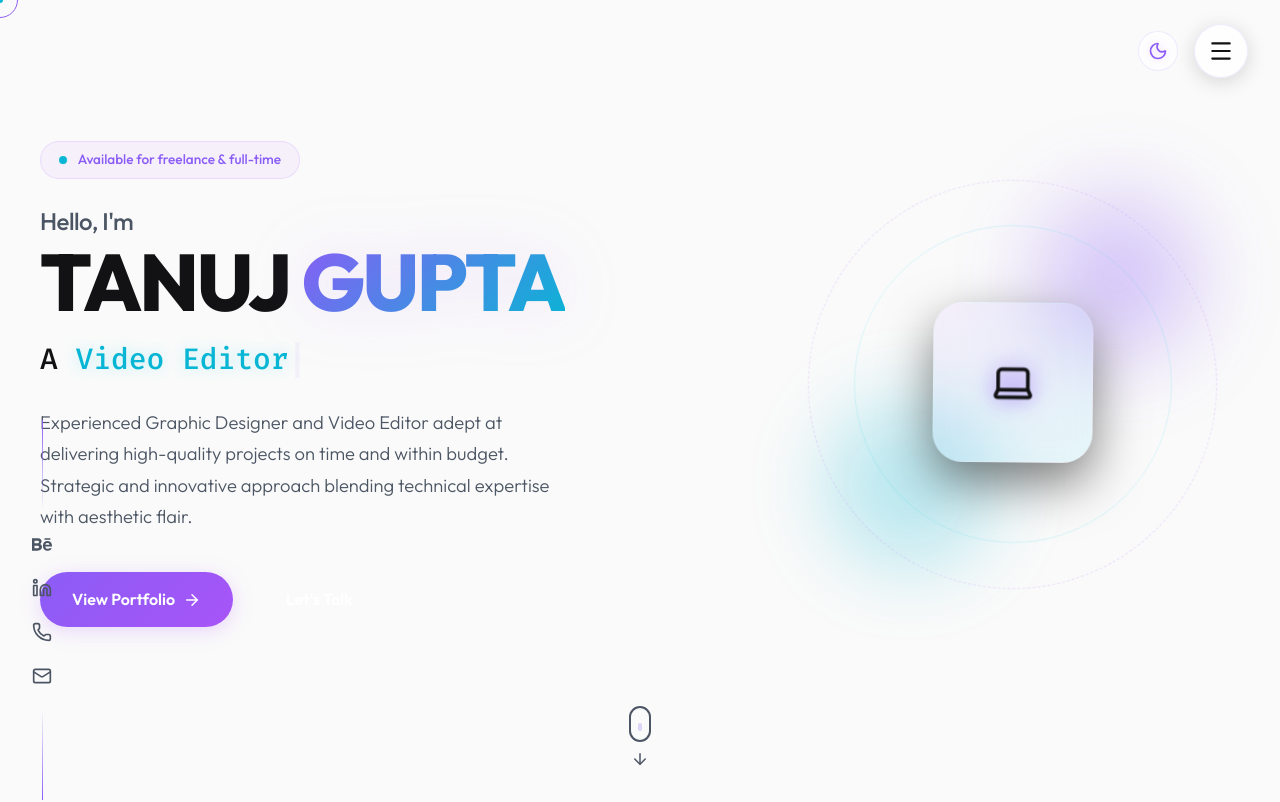
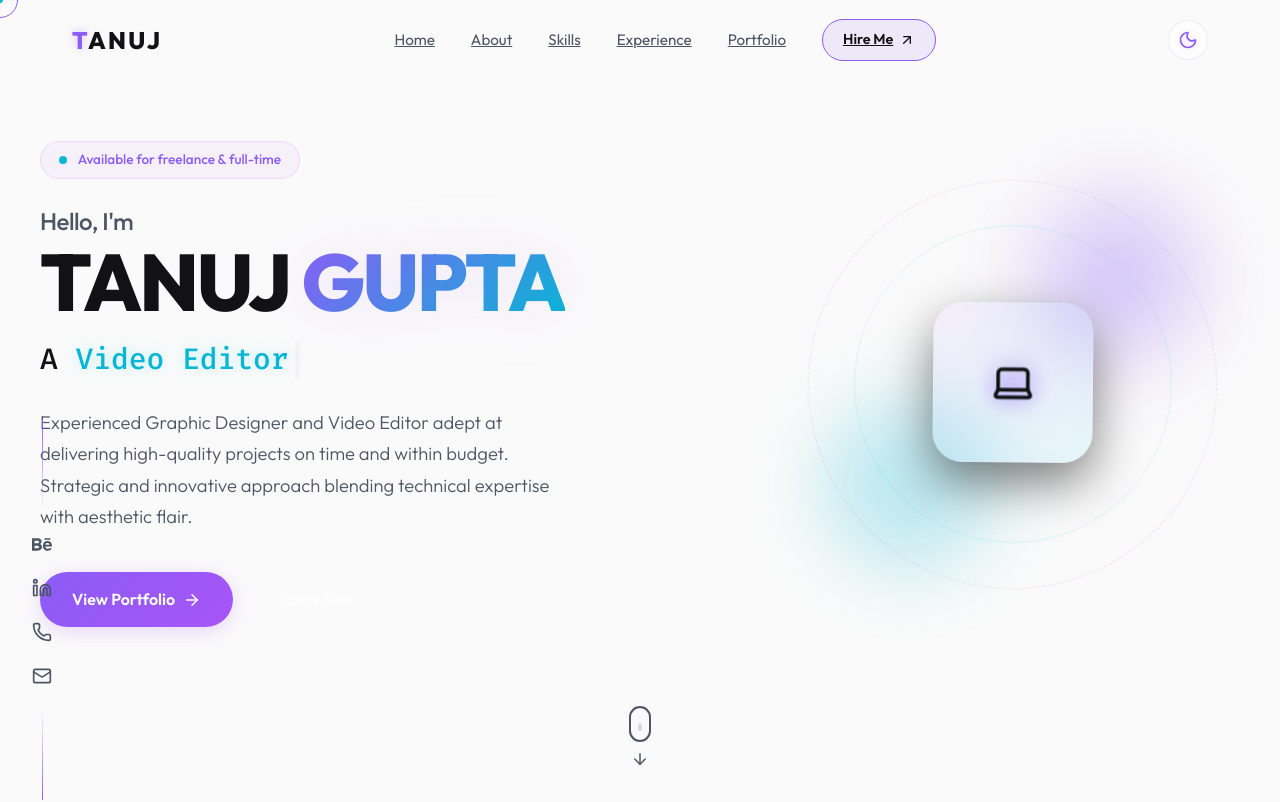
Before and after one commit to priyanshuverma2003/tanujguptaportfolio, a Next.js app: page / in a window 1280 px wide. Shown: the top 802 px of the page. Built offline with nearby package versions, Linux system fonts and the light colour scheme.

Commit message:
Restore previous Navbar layout

```diff
--- a/src/app/globals.css
+++ b/src/app/globals.css
@@ -16,6 +16,7 @@
   --transition-slow: 0.7s cubic-bezier(0.4, 0, 0.2, 1);
 
   --max-width: 1200px;
+  --nav-height: 80px;
 }
 
 :root.light {
@@ -49,7 +50,7 @@
 
 html {
   scroll-behavior: smooth;
-  scroll-padding-top: 0;
+  scroll-padding-top: var(--nav-height);
   background-color: var(--background);
 }
 
--- a/src/components/Navbar.css
+++ b/src/components/Navbar.css
@@ -1,201 +1,190 @@
-/* Floating Controls anchored top right */
-.floating-controls {
+.navbar {
   position: fixed;
-  top: 1.5rem;
-  right: 2rem;
-  z-index: 10001; /* Above everything including overlay */
+  top: 0;
+  left: 0;
+  width: 100%;
+  height: var(--nav-height);
+  z-index: 1000;
+  transition: all var(--transition-normal);
+  background: transparent;
   display: flex;
   align-items: center;
-  gap: 1rem;
 }
 
-.fab-menu-btn {
-  width: 54px;
-  height: 54px;
-  border-radius: 50%;
-  border: 1px solid var(--card-border);
+.navbar.scrolled {
   background: var(--card-bg);
   backdrop-filter: blur(12px);
   -webkit-backdrop-filter: blur(12px);
-  color: var(--foreground);
-  display: flex;
-  align-items: center;
-  justify-content: center;
-  cursor: pointer;
-  box-shadow: 0 4px 20px rgba(0, 0, 0, 0.15);
-  transition: all var(--transition-fast);
+  border-bottom: 1px solid var(--card-border);
+  height: 70px;
 }
 
-.fab-menu-btn:hover {
-  background: var(--primary);
-  color: #fff;
-  transform: scale(1.05);
-  box-shadow: 0 6px 25px rgba(192, 132, 252, 0.4);
+.navbar-container {
+  width: 100%;
+  max-width: var(--max-width);
+  margin: 0 auto;
+  padding: 0 2rem;
+  display: flex;
+  justify-content: space-between;
+  align-items: center;
 }
 
-/* Full-Screen Overlay Menu */
-.overlay-menu {
-  position: fixed;
-  top: 0;
-  left: 0;
-  width: 100vw;
-  height: 100vh;
-  z-index: 10000;
-  visibility: hidden;
-  opacity: 0;
-  transition: opacity var(--transition-normal), visibility var(--transition-normal);
-  display: flex;
-  align-items: center;
-  justify-content: center;
-}
-
-.overlay-menu.open {
-  visibility: visible;
-  opacity: 1;
-}
-
-.overlay-menu-bg {
-  position: absolute;
-  top: 0;
-  left: 0;
-  width: 100%;
-  height: 100%;
-  background: rgba(8, 7, 16, 0.95); /* Deep dark background */
-  backdrop-filter: blur(30px);
-  -webkit-backdrop-filter: blur(30px);
-}
-
-:root.light .overlay-menu-bg {
-  background: rgba(250, 250, 250, 0.95);
-}
-
-.overlay-content {
-  position: relative;
-  z-index: 1;
-  width: 100%;
-  max-width: var(--max-width);
-  padding: 0 2rem;
-  display: flex;
-  flex-direction: column;
-  justify-content: center;
-  height: 100%;
-}
-
-.overlay-nav-links {
-  display: flex;
-  flex-direction: column;
-  gap: 1.5rem;
-}
-
-.overlay-nav-link {
-  font-size: 4.5rem;
-  font-weight: 800;
-  color: var(--text-muted);
-  text-decoration: none;
-  transition: all var(--transition-normal);
-  line-height: 1;
-  letter-spacing: -0.02em;
-  opacity: 0;
-  transform: translateY(30px);
-}
-
-.overlay-menu.open .overlay-nav-link {
-  animation: slideUpFade 0.6s cubic-bezier(0.16, 1, 0.3, 1) forwards;
-}
-
-.overlay-nav-link:hover {
-  color: var(--foreground);
-  transform: translateX(15px) !important;
-}
-
-.overlay-nav-cta {
-  font-size: 2.5rem;
-  font-weight: 700;
-  color: var(--primary);
-  text-decoration: none;
-  display: inline-flex;
-  align-items: center;
-  gap: 0.75rem;
-  margin-top: 2rem;
-  opacity: 0;
-  transform: translateY(30px);
-  transition: color var(--transition-fast), transform var(--transition-fast);
-}
-
-.overlay-menu.open .overlay-nav-cta {
-  animation: slideUpFade 0.6s cubic-bezier(0.16, 1, 0.3, 1) forwards;
-}
-
-.overlay-nav-cta:hover {
-  color: var(--secondary);
-  transform: translateX(10px) !important;
-}
-
-.overlay-footer {
-  margin-top: 5rem;
-  border-top: 1px solid rgba(192, 132, 252, 0.2);
-  padding-top: 2rem;
-  display: flex;
-  flex-direction: column;
-  gap: 0.5rem;
-  opacity: 0;
-}
-
-.overlay-menu.open .overlay-footer {
-  animation: fadeIn 1s ease forwards;
-  animation-delay: 0.5s;
-}
-
-.brand-logo {
+.navbar-logo {
   font-size: 1.5rem;
   font-weight: 800;
   color: var(--foreground);
   letter-spacing: 0.1em;
+  text-decoration: none;
+  transition: opacity var(--transition-fast);
 }
 
-.brand-logo span {
+.navbar-logo span {
+  color: var(--primary);
+  text-shadow: 0 0 10px rgba(192, 132, 252, 0.5);
+}
+
+.navbar-desktop-nav {
+  display: flex;
+  align-items: center;
+  gap: 2.25rem;
+}
+
+.nav-link {
+  color: var(--text-muted);
+  font-weight: 400;
+  font-size: 0.95rem;
+  position: relative;
+  padding: 0.5rem 0;
+  transition: color var(--transition-fast);
+}
+
+.nav-link:hover {
+  color: var(--foreground);
+}
+
+.nav-link::after {
+  content: "";
+  position: absolute;
+  bottom: 0;
+  left: 0;
+  width: 0;
+  height: 2px;
+  background: linear-gradient(to right, var(--primary), var(--secondary));
+  transition: width var(--transition-fast);
+}
+
+.nav-link:hover::after {
+  width: 100%;
+}
+
+.nav-cta {
+  background: rgba(var(--primary-rgb), 0.1);
+  border: 1px solid var(--primary);
+  color: var(--foreground);
+  padding: 0.5rem 1.25rem;
+  border-radius: 50px;
+  font-size: 0.9rem;
+  font-weight: 600;
+  display: inline-flex;
+  align-items: center;
+  gap: 0.35rem;
+  transition: all var(--transition-fast);
+}
+
+.nav-cta:hover {
+  background: var(--primary);
+  box-shadow: 0 0 15px rgba(192, 132, 252, 0.4);
+  transform: translateY(-2px);
+}
+
+.cta-icon {
+  transition: transform var(--transition-fast);
+}
+
+.nav-cta:hover .cta-icon {
+  transform: translate(2px, -2px);
+}
+
+/* Mobile Toggle */
+.navbar-mobile-toggle {
+  display: none;
+  background: transparent;
+  border: none;
+  color: var(--foreground);
+  cursor: pointer;
+  z-index: 1001;
+}
+
+/* Mobile Drawer */
+.navbar-mobile-drawer {
+  position: fixed;
+  top: 0;
+  right: -100%;
+  width: 100%;
+  height: 100vh;
+  background: var(--background);
+  backdrop-filter: blur(20px);
+  -webkit-backdrop-filter: blur(20px);
+  z-index: 999;
+  display: flex;
+  align-items: center;
+  justify-content: center;
+  transition: right var(--transition-normal);
+}
+
+.navbar-mobile-drawer.open {
+  right: 0;
+}
+
+.mobile-nav-links {
+  display: flex;
+  flex-direction: column;
+  align-items: center;
+  gap: 2rem;
+  width: 100%;
+}
+
+.mobile-nav-link {
+  font-size: 1.75rem;
+  font-weight: 600;
+  color: var(--text-muted);
+  transition: color var(--transition-fast);
+}
+
+.mobile-nav-link:hover {
   color: var(--primary);
 }
 
-.overlay-footer p {
-  color: var(--text-muted);
-  font-size: 0.9rem;
+.mobile-nav-cta {
+  background: linear-gradient(135deg, var(--primary), var(--secondary));
+  color: #fff;
+  padding: 0.75rem 2rem;
+  border-radius: 50px;
+  font-size: 1.1rem;
+  font-weight: 600;
+  display: inline-flex;
+  align-items: center;
+  gap: 0.5rem;
+  margin-top: 1rem;
+  transition: transform var(--transition-fast);
 }
 
-@keyframes slideUpFade {
-  from {
-    opacity: 0;
-    transform: translateY(30px);
-  }
-  to {
-    opacity: 1;
-    transform: translateY(0);
-  }
+.mobile-nav-cta:hover {
+  transform: scale(1.05);
 }
 
-@keyframes fadeIn {
-  from { opacity: 0; }
-  to { opacity: 1; }
-}
-
-@media (max-width: 768px) {
-  .overlay-nav-link {
-    font-size: 3rem;
+/* Media Queries */
+@media (max-width: 1024px) {
+  .navbar-desktop-nav {
+    display: none;
   }
-  .overlay-nav-cta {
-    font-size: 2rem;
-  }
-  .floating-controls {
-    right: 1rem;
-    top: 1rem;
+  .navbar-mobile-toggle {
+    display: block;
   }
 }
 
 @media (max-width: 480px) {
-  .overlay-nav-link {
-    font-size: 2.25rem;
-  }
-  .overlay-nav-cta {
-    font-size: 1.5rem;
+  .navbar-container {
+    padding: 0 1rem;
   }
 }
--- a/src/components/Navbar.tsx
+++ b/src/components/Navbar.tsx
@@ -15,70 +15,73 @@ const NAV_ITEMS = [
 
 export default function Navbar() {
   const [isOpen, setIsOpen] = useState(false);
+  const [scrolled, setScrolled] = useState(false);
 
-  // Prevent scrolling when menu is open
   useEffect(() => {
-    if (isOpen) {
-      document.body.style.overflow = "hidden";
+    const handleScroll = () => {
+      if (window.scrollY > 20) {
+        setScrolled(true);
       } else {
-      document.body.style.overflow = "unset";
+        setScrolled(false);
       }
-    return () => { document.body.style.overflow = "unset"; };
-  }, [isOpen]);
+    };
+    window.addEventListener("scroll", handleScroll);
+    return () => window.removeEventListener("scroll", handleScroll);
+  }, []);
 
   const handleLinkClick = () => {
     setIsOpen(false);
   };
 
   return (
-    <>
-      {/* Floating Controls */}
-      <div className="floating-controls">
+    <header className={`navbar ${scrolled ? "scrolled" : ""}`}>
+      <div className="navbar-container">
+        <a href="#home" className="navbar-logo" onClick={handleLinkClick}>
+          <span>T</span>ANUJ
+        </a>
+
+        {/* Desktop Navigation */}
+        <nav className="navbar-desktop-nav">
+          {NAV_ITEMS.map((item) => (
+            <a key={item.label} href={item.href} className="nav-link">
+              {item.label}
+            </a>
+          ))}
+          <a href="#contact" className="nav-cta">
+            Hire Me <ArrowUpRight className="cta-icon" size={16} />
+          </a>
+        </nav>
+
+        <div style={{ display: "flex", alignItems: "center", gap: "1rem" }}>
           <ThemeToggle />
           <button
-          className="fab-menu-btn"
+            className="navbar-mobile-toggle"
             onClick={() => setIsOpen(!isOpen)}
             aria-label="Toggle menu"
-          aria-expanded={isOpen}
           >
-          {isOpen ? <X size={26} /> : <Menu size={26} />}
+            {isOpen ? <X size={24} /> : <Menu size={24} />}
           </button>
         </div>
+      </div>
 
-      {/* Full-Screen Overlay Menu */}
-      <div className={`overlay-menu ${isOpen ? "open" : ""}`}>
-        <div className="overlay-menu-bg"></div>
-
-        <div className="overlay-content">
-          <nav className="overlay-nav-links">
-            {NAV_ITEMS.map((item, index) => (
+      {/* Mobile Drawer Overlay */}
+      <div className={`navbar-mobile-drawer ${isOpen ? "open" : ""}`}>
+        <nav className="mobile-nav-links">
+          {NAV_ITEMS.map((item) => (
             <a
               key={item.label}
               href={item.href}
-                className="overlay-nav-link"
-                style={{ animationDelay: `${index * 0.08}s` }}
+              className="mobile-nav-link"
               onClick={handleLinkClick}
             >
               {item.label}
             </a>
           ))}
-
-            <a
-              href="#contact"
-              className="overlay-nav-cta"
-              onClick={handleLinkClick}
-              style={{ animationDelay: `${NAV_ITEMS.length * 0.08}s` }}
-            >
-              Hire Me <ArrowUpRight size={32} />
+          <a href="#contact" className="mobile-nav-cta" onClick={handleLinkClick}>
+            Hire Me <ArrowUpRight size={18} />
           </a>
         </nav>
-
-          <div className="overlay-footer">
-            <span className="brand-logo"><span>T</span>ANUJ</span>
-            <p>Graphic Designer & Video Editor</p>
       </div>
-        </div>
-      </div>
-    </>
+    </header>
   );
 }
```
Lines whose indentation alone changed are shown as unchanged.
